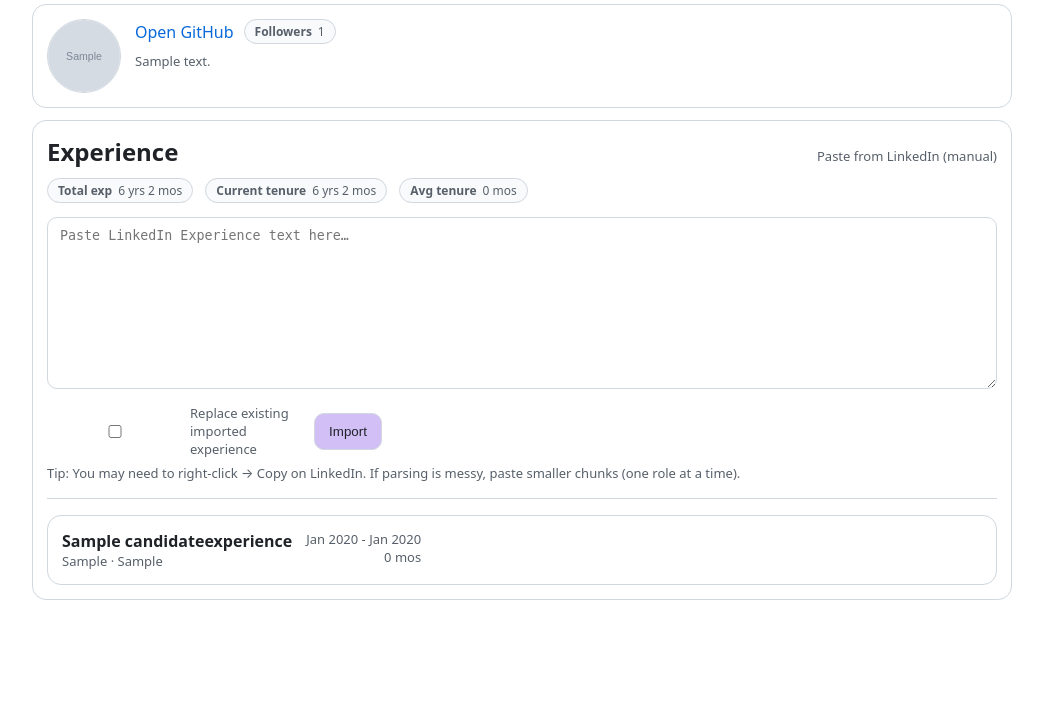
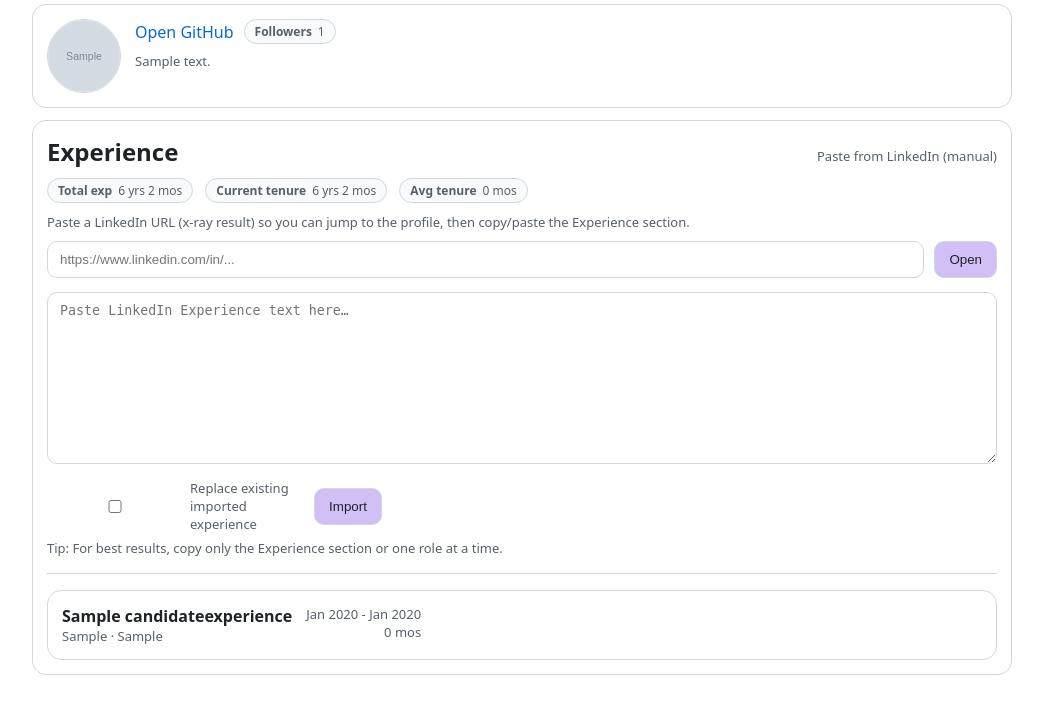
Before and after one commit to NerdHerderDani/sourceress, a FastAPI app: page /candidates/sample in a window 1280 px wide. Shown: the part 177-888 px from the top of the page, without its empty margins (118-1161 px from the left). Before the commit the page ends 777 px from the top, so only its background shows below. Run offline with FastAPI, Linux system fonts and the light colour scheme; tables that the repository leaves empty hold one stand-in row (values such as "Sample post"); grey boxes marked "Sample" are stand-in pictures.

Commit message:
UX: add back link + LinkedIn URL helper on candidate page

```diff
--- a/backend/app/main.py
+++ b/backend/app/main.py
@@ -340,9 +340,11 @@ def candidate_page(request: Request, login: str):
     w = (request.query_params.get('w') or '').strip()
     warnings = [w] if w else []
 
+    back = (request.query_params.get('back') or '').strip()
+
     return templates.TemplateResponse(
         "candidate.html",
-        {"request": request, "cand": cand, "items": items, "stats": stats, "warnings": warnings},
+        {"request": request, "cand": cand, "items": items, "stats": stats, "warnings": warnings, "back": back},
     )
 
 
--- a/backend/app/templates/candidate.html
+++ b/backend/app/templates/candidate.html
@@ -7,6 +7,10 @@
     <div class="hint">{{ cand.location }}{% if cand.company %} · {{ cand.company }}{% endif %}</div>
   </div>
   <div>
+    {% if back %}
+      <a href="{{ back }}">← Back</a>
+      &nbsp;|&nbsp;
+    {% endif %}
     <a href="/">New search</a>
   </div>
 </div>
@@ -42,6 +46,15 @@
     <div class="hint" style="margin-top:10px; white-space:pre-wrap;">Warnings: {{ warnings|join('; ') }}</div>
   {% endif %}
 
+  <div class="hint" style="margin-top:10px;">
+    Paste a LinkedIn URL (x-ray result) so you can jump to the profile, then copy/paste the Experience section.
+  </div>
+
+  <div style="display:flex; gap:10px; margin-top: 10px; align-items:center;">
+    <input id="liUrl" placeholder="https://www.linkedin.com/in/..." style="flex:1; min-width: 280px;" />
+    <button type="button" onclick="openLinkedIn()">Open</button>
+  </div>
+
   <form method="post" action="/candidates/{{ cand.login }}/experience/import-paste" style="margin-top: 14px;">
     <textarea name="raw_text" rows="10" placeholder="Paste LinkedIn Experience text here…" style="width:100%;"></textarea>
     <div style="display:flex; gap:10px; margin-top: 10px; align-items:center;">
@@ -52,9 +65,19 @@
       <button type="submit">Import</button>
     </div>
     <div class="hint" style="margin-top:6px;">
-      Tip: You may need to right-click → Copy on LinkedIn. If parsing is messy, paste smaller chunks (one role at a time).
+      Tip: For best results, copy only the Experience section or one role at a time.
     </div>
   </form>
+
+  <script>
+    function openLinkedIn(){
+      const el = document.getElementById('liUrl');
+      const url = (el && el.value || '').trim();
+      if(!url) return;
+      // Use /out handler, but it only allows GitHub today; open directly.
+      window.open(url, '_blank', 'noopener');
+    }
+  </script>
 
   <hr style="border:0; border-top:1px solid var(--border); margin: 16px 0;" />
 
--- a/backend/app/templates/results.html
+++ b/backend/app/templates/results.html
@@ -46,7 +46,7 @@
         <div style="flex:1">
           <div style="display:flex; justify-content: space-between; gap: 12px; align-items: baseline;">
             <div>
-              <a href="/candidates/${encodeURIComponent(c.login)}">${esc(c.login)}</a>${c.name ? ` — ${esc(c.name)}` : ''}
+              <a href="/candidates/${encodeURIComponent(c.login)}?back=${encodeURIComponent('/runs/' + runId)}">${esc(c.login)}</a>${c.name ? ` — ${esc(c.name)}` : ''}
               <span class="hint">·</span>
               <a class="extLink" data-url="${esc(c.url)}" href="/out?url=${encodeURIComponent(c.url)}">GitHub</a>
             </div>
```
